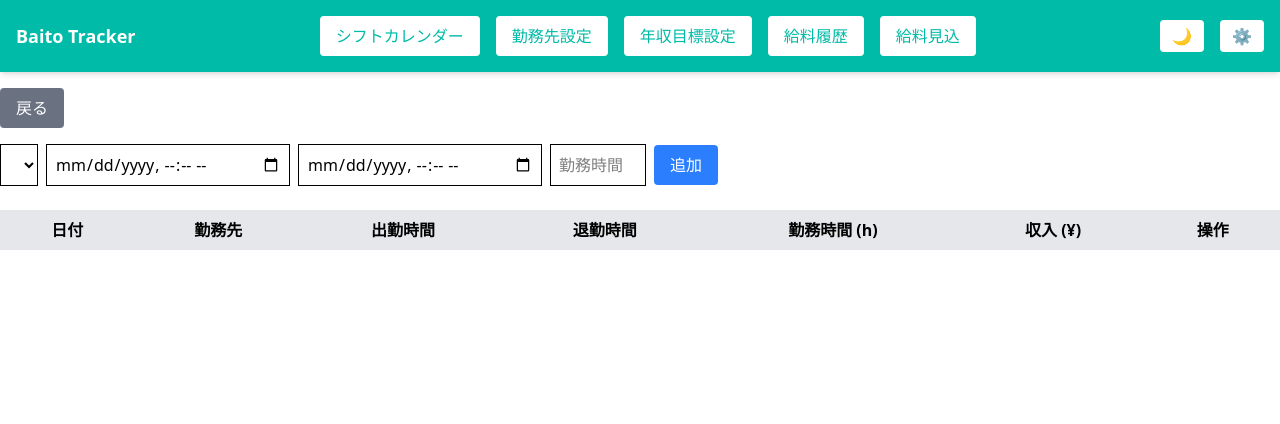
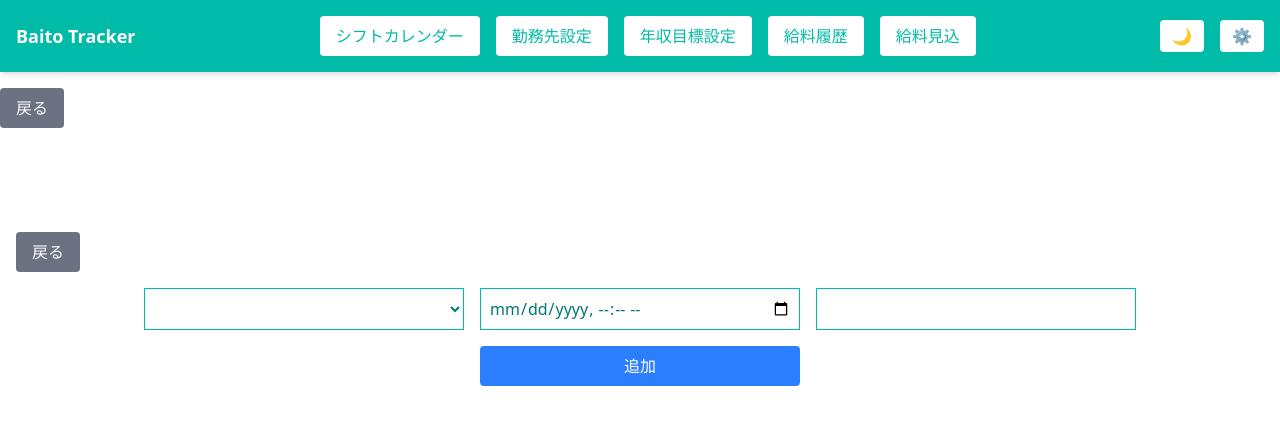
Before and after one commit to FirasAguel/baito-income-tracker, a Next.js app: page /shift in a window 1280 px wide. Shown: the top 424 px of the page. Built offline with nearby package versions, Linux system fonts and the light colour scheme.

Commit message:
feat(ui): update shift page

```diff
--- a/src/app/shift/page.tsx
+++ b/src/app/shift/page.tsx
@@ -11,14 +11,16 @@ interface Shift {
   endDate: string;
   job: string;
   hours: number;
-  startTime: string; // 出勤時間
-  endTime: string; // 退社時間
+  startTime: string;
+  endTime: string;
   rate: number;
   nightRate: number;
   income: number;
 }
 
 export default function ShiftCalendar() {
+  // Single declarations for state variables
+  const [menuOpen, setMenuOpen] = useState(false);
   const [shifts, setShifts] = useState<Shift[]>([]);
   const [jobRates, setJobRates] = useState<JobRate[]>([]);
   const [newShift, setNewShift] = useState<Partial<Shift>>({
@@ -27,9 +29,9 @@ export default function ShiftCalendar() {
     hours: 0,
     job: '',
   });
-
   const [error, setError] = useState<string | null>(null);
 
+  // Combined useEffect for initializing state from localStorage
   useEffect(() => {
     const savedJobRates = localStorage.getItem('jobRates');
     if (savedJobRates) {
@@ -51,6 +53,7 @@ export default function ShiftCalendar() {
     }
   }, []);
 
+  // Update newShift when job changes
   useEffect(() => {
     if (newShift.job) {
       const foundJob = jobRates.find((j) => j.job === newShift.job);
@@ -64,15 +67,15 @@ export default function ShiftCalendar() {
     }
   }, [newShift.job, jobRates]);
 
-  // 勤務時間を計算する関数（退社時間 - 出勤時間）
+  // Helper functions
   const calculateWorkHours = (startTime: string, endTime: string): number => {
     const start = new Date(startTime);
     const end = new Date(endTime);
     const diffInMs = end.getTime() - start.getTime();
-    return diffInMs / (1000 * 60 * 60); // ミリ秒を時間に変換
+    return diffInMs / (1000 * 60 * 60);
   };
 
-  // 退社時間を計算する関数（出勤時間 + 勤務時間）
+  // Calculate end time (出勤時間 + 勤務時間)
   const calculateEndTime = (startTime: string, hours: number): string => {
     const start = new Date(startTime);
     const totalMinutes = hours * 60;
@@ -89,7 +92,7 @@ export default function ShiftCalendar() {
       .replace(',', '');
   };
 
-  // 出勤時間を計算する関数（退社時間 - 勤務時間）
+  // Calculate start time (退社時間 - 勤務時間)
   const calculateStartTime = (endTime: string, hours: number): string => {
     const end = new Date(endTime);
     const totalMinutes = hours * 60;
@@ -115,45 +118,37 @@ export default function ShiftCalendar() {
     const start = new Date(startTime);
     const end = new Date(endTime);
     let totalIncome = 0;
-
     while (start < end) {
       const currentHour = start.getHours();
       const currentMinute = start.getMinutes();
-
       const isNightTime =
         currentHour > 22 ||
         (currentHour === 22 && currentMinute >= 0) ||
         currentHour < 4 ||
         (currentHour === 4 && currentMinute <= 59);
-
       const currentRate = isNightTime ? nightRate : rate;
       totalIncome += currentRate / 60;
-
       start.setMinutes(start.getMinutes() + 1);
     }
-
     return Math.round(totalIncome);
   };
 
   const addShift = () => {
-    // 勤務先が入力されていない場合、エラーを表示して処理を中断
     if (!newShift.job) {
       setError('勤務先を選択してください');
       return;
     }
-
     const selectedJob = jobRates.find((j) => j.job === newShift.job);
     if (!selectedJob) {
       setError('設定に勤務先を入力してください');
       return;
     }
-
     const rate = selectedJob.rate;
     const nightRate = selectedJob.nightRate;
     let shift: Shift | null = null;
 
     if (newShift.startTime && newShift.endTime) {
-      // ケース1：出勤時間と退社時間が入力されている場合、勤務時間を計算する
+      // Case 1: Both start and end times are provided.
       const hours = calculateWorkHours(newShift.startTime, newShift.endTime);
       const income = calculateIncome(
         newShift.startTime,
@@ -169,12 +164,12 @@ export default function ShiftCalendar() {
         hours,
         startTime: newShift.startTime,
         endTime: newShift.endTime,
-        rate: rate,
-        nightRate: nightRate,
-        income: income,
+        rate,
+        nightRate,
+        income,
       };
     } else if (newShift.startTime && newShift.hours) {
-      // ケース2：出勤時間と勤務時間が入力されている場合、退社時間を計算する
+      // Case 2: Start time and work hours provided.
       const endTime = calculateEndTime(newShift.startTime, newShift.hours);
       const income = calculateIncome(
         newShift.startTime,
@@ -190,12 +185,12 @@ export default function ShiftCalendar() {
         hours: newShift.hours,
         startTime: newShift.startTime,
         endTime,
-        rate: rate,
-        nightRate: nightRate,
-        income: income,
+        rate,
+        nightRate,
+        income,
       };
     } else if (newShift.endTime && newShift.hours) {
-      // ケース3：退社時間と勤務時間が入力されている場合、出勤時間を計算する
+      // Case 3: End time and work hours provided.
       const startTime = calculateStartTime(newShift.endTime, newShift.hours);
       const income = calculateIncome(
         startTime,
@@ -211,12 +206,11 @@ export default function ShiftCalendar() {
         hours: newShift.hours,
         startTime,
         endTime: newShift.endTime,
-        rate: rate,
-        nightRate: nightRate,
-        income: income,
+        rate,
+        nightRate,
+        income,
       };
     } else {
-      // 必要な2つの項目が入力されていない場合、エラーを表示する
       setError(
         '勤務先とともに、出勤時間、退社時間、または勤務時間のうち2つを入力してください。'
       );
@@ -253,13 +247,12 @@ export default function ShiftCalendar() {
       })
       .replace(',', '');
   };
+
   const formatHours = (hours: number) => {
     const h = Math.floor(hours);
     const m = Math.round((hours - h) * 60);
     return `${h}時間${m}分`;
   };
-
-  const [menuOpen, setMenuOpen] = useState(false);
 
   return (
     <div className="container mx-auto py-10">
@@ -272,97 +265,30 @@ export default function ShiftCalendar() {
         </button>
       </Link>
       {error && <div className="mb-4 text-red-500">{error}</div>}
-
-      {/* シフト入力フォーム */}
-      <div className="mb-6">
-        <select
-          className="mr-2 border p-2"
-          value={newShift.job || ''}
-          onChange={(e) => setNewShift({ ...newShift, job: e.target.value })}
+      <main
+        className={`container mx-auto py-10 transition-all ${menuOpen ? 'mt-88' : 'mt-12'} px-4`}
       >
-          {jobRates.map((job) => (
-            <option key={job.job} value={job.job}>
-              {job.job}
-            </option>
-          ))}
-        </select>
+        <Link href="/">
+          <button className="mb-4 rounded bg-gray-500 px-4 py-2 text-white">
+            戻る
+          </button>
+        </Link>
+        {error && <div className="mb-4 text-red-500">{error}</div>}
+        <div className="mb-6 flex flex-wrap items-center justify-center gap-4">
+          <select className="w-full max-w-xs border border-teal-500 p-2 text-teal-700 focus:ring-2 focus:ring-teal-500 focus:outline-none" />
           <input
             type="datetime-local"
-          placeholder="出勤時間"
-          className="mr-2 border p-2"
-          value={newShift.startTime || ''}
-          onChange={(e) =>
-            setNewShift({ ...newShift, startTime: e.target.value })
-          }
+            className="w-full max-w-xs border border-teal-500 p-2 text-teal-700 focus:ring-2 focus:ring-teal-500 focus:outline-none"
           />
-        {/* 退社時間が入力されていなければ勤務時間を入力 */}
-        <input
-          type="datetime-local"
-          placeholder="退勤時間"
-          className="mr-2 border p-2"
-          value={newShift.endTime || ''}
-          onChange={(e) =>
-            setNewShift({ ...newShift, endTime: e.target.value })
-          }
-        />
-        {/* 勤務時間が入力されていなければ退社時間を入力 */}
           <input
             type="number"
-          placeholder="勤務時間"
-          className="mr-2 w-24 border p-2"
-          value={newShift.hours || ''}
-          onChange={(e) =>
-            setNewShift({ ...newShift, hours: Number(e.target.value) })
-          }
+            className="w-full max-w-xs border border-teal-500 p-2 text-teal-700 focus:ring-2 focus:ring-teal-500 focus:outline-none"
           />
-        <button
-          onClick={addShift}
-          className="rounded bg-blue-500 px-4 py-2 text-white"
-        >
+          <button className="w-full max-w-xs rounded bg-blue-500 px-4 py-2 text-white">
             追加
           </button>
         </div>
-
-      {/* シフト表示一覧 */}
-      <table className="min-w-full table-auto">
-        <thead>
-          <tr className="bg-gray-200">
-            <th className="px-4 py-2">日付</th>
-            <th className="px-4 py-2">勤務先</th>
-            <th className="px-4 py-2">出勤時間</th>
-            <th className="px-4 py-2">退勤時間</th>
-            <th className="px-4 py-2">勤務時間 (h)</th>
-            <th className="px-4 py-2">収入 (¥)</th>
-            <th className="px-4 py-2">操作</th>
-          </tr>
-        </thead>
-        <tbody>
-          {shifts.map((shift) => (
-            <tr key={shift.id} className="border-b">
-              <td className="px-4 py-2 text-center">{shift.startDate}</td>
-              <td className="px-4 py-2 text-center">{shift.job}</td>
-              <td className="px-4 py-2 text-center">
-                {formatTimeDisplay(shift.startTime)}
-              </td>
-              <td className="px-4 py-2 text-center">
-                {formatTimeDisplay(shift.endTime)}
-              </td>
-              <td className="px-4 py-2 text-center">
-                {formatHours(shift.hours)}
-              </td>
-              <td className="px-4 py-2 text-center">{shift.income}</td>
-              <td className="px-4 py-2 text-center">
-                <button
-                  onClick={() => deleteShift(shift.id)}
-                  className="rounded bg-red-500 px-3 py-1 text-white"
-                >
-                  削除
-                </button>
-              </td>
-            </tr>
-          ))}
-        </tbody>
-      </table>
+      </main>
     </div>
   );
 }
```
Lines whose indentation alone changed are shown as unchanged.
